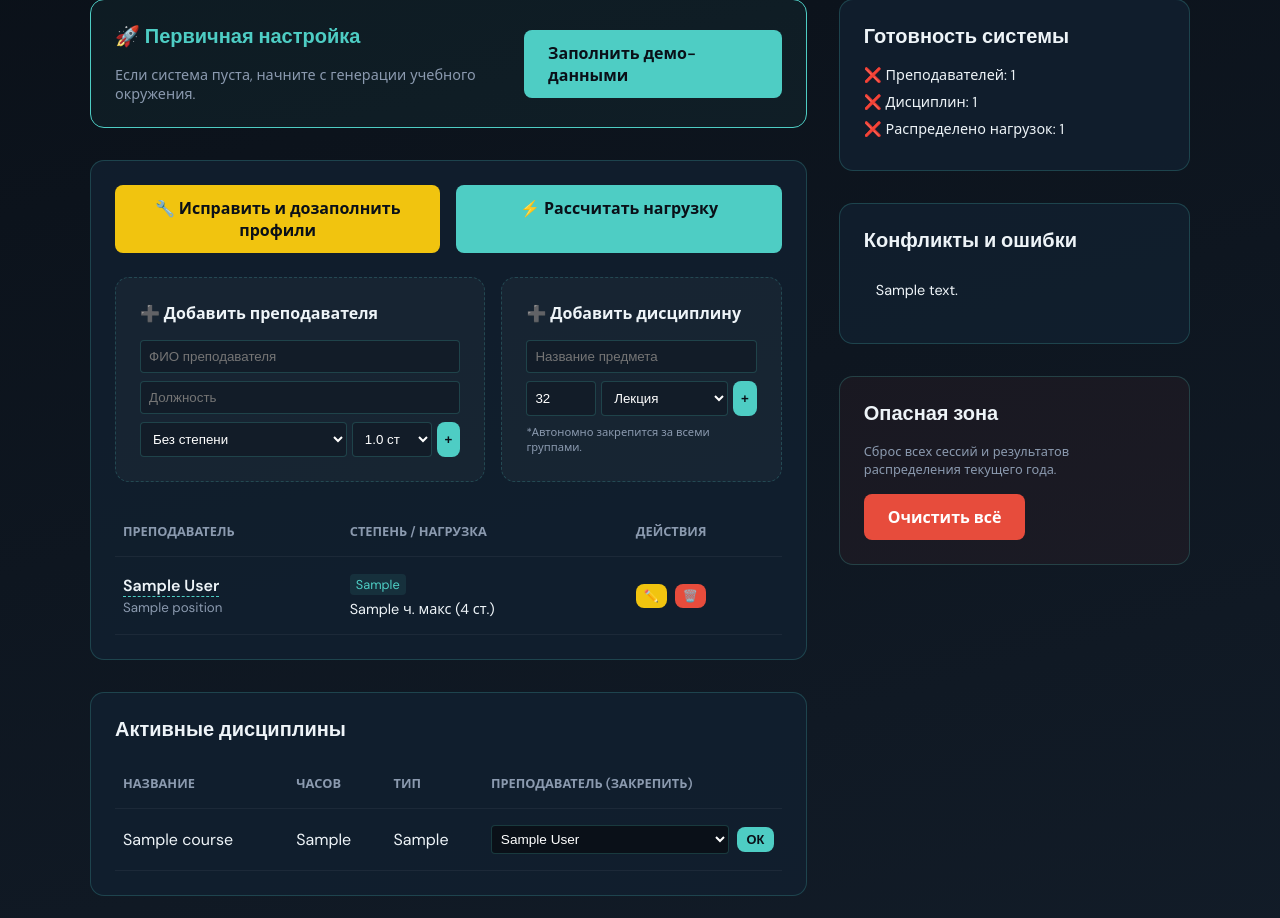
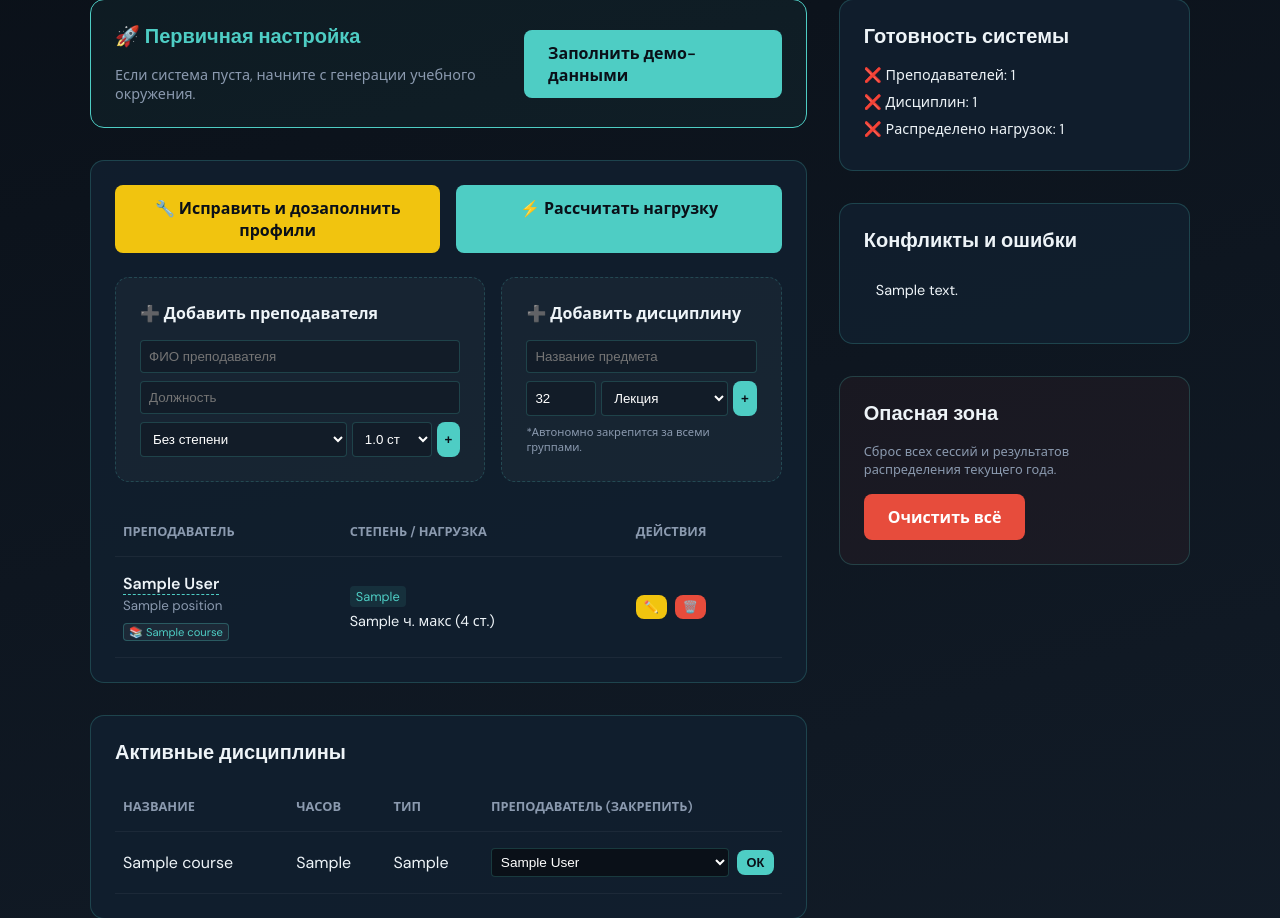
Before and after one commit to murdasoft/meta-university-system, a Django app: template django_project/danadjango/scheduler/templates/scheduler/load_dashboard.html in a window 1280 px wide. Shown: the part 142-1060 px from the top of the page. Before the commit the page ends 1038 px from the top, so only its background shows below. Run offline with Django 4.2, Linux system fonts and the light colour scheme; the template is opened without the code that fills it: most values are stand-ins (such as "Sample title", 1, 10 or a date in 2020).

Commit message:
ui: display assigned courses in teacher table rows

```diff
--- a/django_project/danadjango/scheduler/templates/scheduler/load_dashboard.html
+++ b/django_project/danadjango/scheduler/templates/scheduler/load_dashboard.html
@@ -200,6 +200,17 @@
                                 <td>
                                     <strong><a href="{% url 'teacher-detail' t.id %}" style="color: var(--text); text-decoration: none; border-bottom: 1px dashed var(--accent);">{{ t.full_name }}</a></strong><br>
                                     <small style="color: var(--muted)">{{ t.position }}</small>
+
+                                    <!-- Список закрепленных дисциплин -->
+                                    <div style="margin-top: 8px; display: flex; flex-wrap: wrap; gap: 4px;">
+                                        {% for course in t.course_set.all %}
+                                            <span style="font-size: 0.7rem; background: rgba(255,255,255,0.05); border: 1px solid rgba(78, 205, 196, 0.3); padding: 1px 5px; border-radius: 4px; color: var(--accent);">
+                                                📚 {{ course.title }}
+                                            </span>
+                                        {% empty %}
+                                            <small style="color: var(--muted); font-size: 0.65rem;">Нет закрепленных дисциплин</small>
+                                        {% endfor %}
+                                    </div>
                                 </td>
                                 <td>
                                     <span style="font-size: 0.8rem; background: rgba(78, 205, 196, 0.1); padding: 2px 6px; border-radius: 4px; color: var(--accent);">
```
